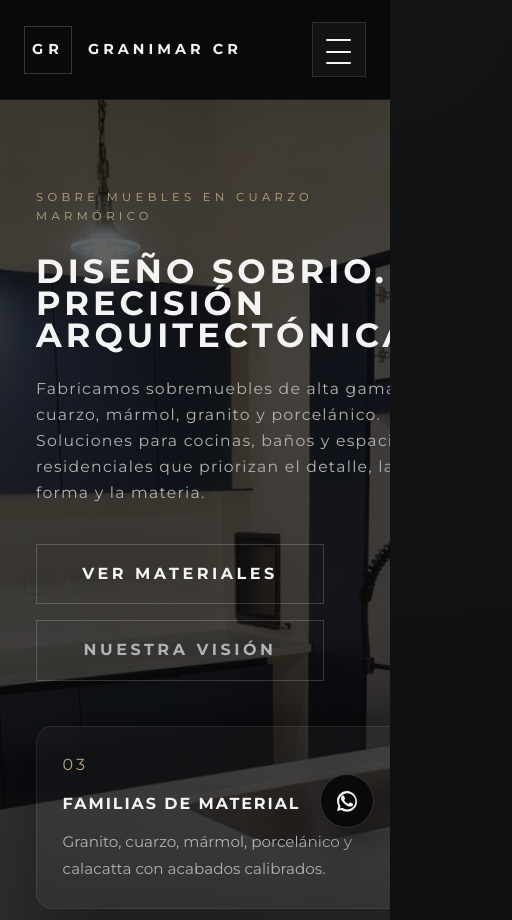
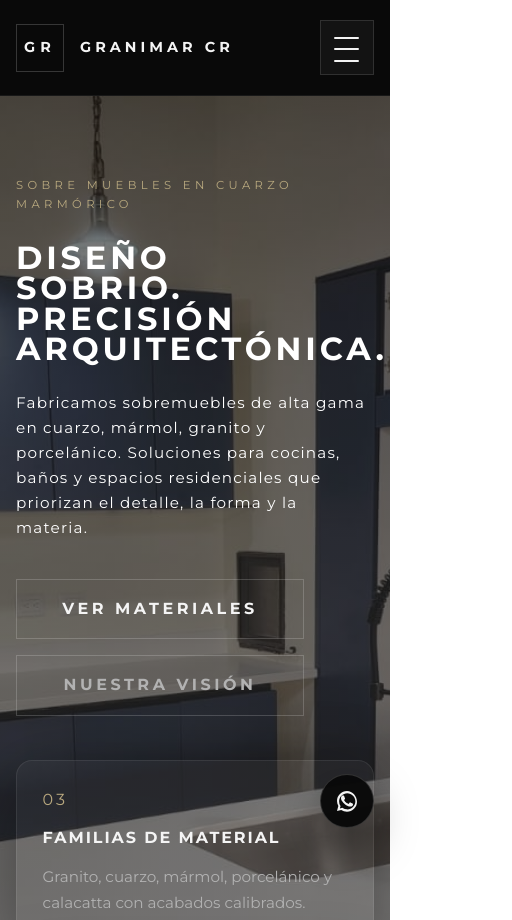
Before and after one commit to Segsoto/CrGranimar, a plain HTML site: page index.html in a window 390 px wide. Shown: the top 920 px of the page, 512 px wide, since content can reach past the window. Drawn offline with Linux system fonts and the light colour scheme.

Commit message:
Resposive arreglado

```diff
--- a/index.html
+++ b/index.html
@@ -2,7 +2,7 @@
 <html lang="es">
 <head>
   <meta charset="UTF-8" />
-  <meta name="viewport" content="width=device-width, initial-scale=1.0" />
+  <meta name="viewport" content="width=device-width, initial-scale=1.0, maximum-scale=1.0, viewport-fit=cover" />
   <title>Granimar CR | Sobremuebles de Lujo</title>
   <link rel="preconnect" href="https://fonts.googleapis.com" />
   <link rel="preconnect" href="https://fonts.gstatic.com" crossorigin />
@@ -31,7 +31,7 @@
         <div class="hero-bg" aria-hidden="true">
           <img src="img/imageninicio.jpeg" alt="Hero de sobremuebles de lujo" />
         </div>
-        <div class="hero-overlay"></div>
+        <div class="hero-overlay-inicio"></div>
         <div class="hero-content">
           <p class="eyebrow">SOBRE MUEBLES EN CUARZO MARMÓRICO</p>
           <h1>Diseño sobrio. Precisión arquitectónica.</h1>
--- a/scripts/main.js
+++ b/scripts/main.js
@@ -21,6 +21,22 @@ document.addEventListener('DOMContentLoaded', () => {
   const navToggle = document.querySelector('.nav-toggle');
   const navLinks = document.querySelectorAll('.main-nav a');
 
+  // Set CSS variables for header height and viewport height to handle mobile address bar
+  function setViewportVars() {
+    const root = document.documentElement;
+    if (header) {
+      root.style.setProperty('--header-height', `${header.offsetHeight}px`);
+    }
+    // --vh: 1% of the viewport height (dynamic, respects mobile chrome address bar)
+    const vh = window.innerHeight * 0.01;
+    root.style.setProperty('--vh', `${vh}px`);
+  }
+
+  // initialize and keep in sync
+  setViewportVars();
+  window.addEventListener('resize', setViewportVars);
+  window.addEventListener('orientationchange', setViewportVars);
+
   if (navToggle) {
     navToggle.addEventListener('click', () => {
       const opened = header.classList.toggle('nav-open');
--- a/styles/global.css
+++ b/styles/global.css
@@ -1,5 +1,6 @@
 :root {
   --bg: #090909;
+  --header-height: 6rem;
   --panel: #111111;
   --surface: #1b1b1b;
   --text: #f4f4f4;
@@ -16,12 +17,21 @@
   padding: 0;
 }
 
+html {
+  font-size: 16px;
+  -webkit-text-size-adjust: 100%;
+  text-size-adjust: 100%;
+}
+
 html, body {
   min-height: 100%;
 }
 
 body {
+  width: 100%;
+  overflow-x: hidden;
   font-family: 'Montserrat', sans-serif;
+  font-size: 16px;
   background: radial-gradient(circle at top left, rgba(255,255,255,0.04), transparent 35%),
               linear-gradient(180deg, #0a0a0a 0%, #080808 100%);
   color: var(--text);
@@ -37,6 +47,12 @@ body.page-ready {
 img {
   display: block;
   max-width: 100%;
+  height: auto;
+}
+
+.page-shell,
+main {
+  overflow-x: hidden;
 }
 
 a {
@@ -70,6 +86,7 @@ button, input, textarea, select {
   background: rgba(9, 9, 9, 0.92);
   border-bottom: 1px solid rgba(255,255,255,0.06);
   backdrop-filter: blur(16px);
+  height: var(--header-height);
 }
 
 .brand {
@@ -239,9 +256,12 @@ button, input, textarea, select {
 .hero-landing,
 .hero-page {
   position: relative;
-  min-height: calc(100vh - 8rem);
+  /* hero should fill viewport minus header; prefer dynamic --vh to avoid mobile address-bar issues */
+  min-height: calc((var(--vh, 1vh) * 100) - var(--header-height));
+  /* fallback for browsers without --vh */
+  min-height: calc(100vh - var(--header-height));
   display: grid;
-  place-items: center;
+  align-items: center;
   overflow: hidden;
 }
 
@@ -263,15 +283,23 @@ button, input, textarea, select {
 .hero-overlay {
   position: absolute;
   inset: 0;
-  background: linear-gradient(180deg, rgba(9,9,9,0.6) 0%, rgba(9,9,9,0.95) 100%);
+  background: linear-gradient(180deg rgba(145, 145, 145, 0.6) 0%, rgba(255, 255, 255, 0.95) 1000%);
   z-index: 1;
 }
 
+
+.hero-overlay-inicio {
+  position: absolute;
+  inset: 0;
+  background: linear-gradient(180deg, rgba(26, 26, 26, 0.6) 0%, rgba(255, 255, 255, 0.95) 1000%);
+  z-index: 1;
+}
 .hero-content {
   position: relative;
   z-index: 2;
+  width: min(100%, 58rem);
   max-width: 58rem;
-  padding: 4rem 1.5rem;
+  padding: clamp(2.5rem, 6vw, 4rem) 1.5rem;
   animation: revealUp 1.2s ease forwards;
   opacity: 0;
   transform: translateY(35px);
@@ -292,11 +320,12 @@ button, input, textarea, select {
   letter-spacing: 0.18em;
   text-transform: uppercase;
   margin-bottom: 1.6rem;
+  color: white;
 }
 
 .hero-copy {
   max-width: 42rem;
-  color: var(--muted);
+  color:  white;
   font-size: 1.05rem;
   letter-spacing: 0.08em;
   margin-bottom: 2.4rem;
@@ -1065,6 +1094,7 @@ button, input, textarea, select {
   .site-header {
     flex-wrap: wrap;
     align-items: center;
+    padding: 1rem clamp(1rem, 3vw, 1.5rem);
   }
 
   .site-header.nav-open {
@@ -1078,12 +1108,21 @@ button, input, textarea, select {
   .hero-page,
   .hero-landing {
     min-height: auto;
-    padding: 3rem 1.25rem;
+    min-height: calc((var(--vh, 1vh) * 100) - var(--header-height));
+    min-height: calc(100vh - var(--header-height));
+    padding: 5.5rem 1rem 2rem;
+    align-items: start;
   }
 
   .hero-content {
-    width: min(100%, 58rem);
-    padding: 3rem 1rem;
+    width: 100%;
+    max-width: 100%;
+    padding: 0 0 1.25rem;
+  }
+
+  .hero-content h1 {
+    font-size: clamp(2.25rem, 5.3vw, 3.2rem);
+    max-width: 10ch;
   }
 
   .hero-support {
@@ -1100,11 +1139,13 @@ button, input, textarea, select {
     max-width: 18rem;
   }
 
+  .section-contact,
   .contact-layout,
   .section-categories,
   .detail-grid,
   .project-grid,
-  .category-grid {
+  .category-grid,
+  .footer-advanced {
     grid-template-columns: 1fr;
   }
 
@@ -1113,6 +1154,15 @@ button, input, textarea, select {
   .contact-form,
   .map-panel {
     margin: 0 1.25rem 1.5rem;
+  }
+
+  .site-footer {
+    padding-inline: 0;
+  }
+
+  .footer-advanced {
+    padding: 2.2rem 1rem;
+    gap: 1.5rem;
   }
 }
 
@@ -1142,21 +1192,23 @@ button, input, textarea, select {
   }
 
   .hero-content {
-    padding: 2.5rem 1rem;
+    padding: 0 0 1rem;
   }
 
   .hero-content h1 {
-    font-size: clamp(2.1rem, 8vw, 2.8rem);
+    font-size: clamp(2rem, 8vw, 2.7rem);
     letter-spacing: 0.12em;
   }
 
   .hero-copy {
-    font-size: 0.98rem;
+    font-size: 0.95rem;
   }
 
   .hero-landing {
     min-height: auto;
-    padding-block: 3rem 2rem;
+    min-height: calc((var(--vh, 1vh) * 100) - var(--header-height));
+    min-height: calc(100vh - var(--header-height));
+    padding-block: 5rem 2rem;
   }
 
   .materials-preview,
@@ -1173,6 +1225,11 @@ button, input, textarea, select {
 
   .section-contact {
     grid-template-columns: 1fr;
+  }
+
+  .section-heading,
+  .section-note {
+    max-width: 100%;
   }
 }
 
```
Also changed, not shown: quienessomos.html (+1 -1 lines), proyectos/calacatta1.jpeg (added), proyectos/calacatta2.jpeg (added), proyectos/calacatta3.jpeg (added), proyectos/calacatta4.jpeg (added), proyectos/calacatta5.jpeg (added), proyectos/cuarzo1.jpeg (added), proyectos/cuarzo2.jpeg (added), proyectos/cuarzo3.jpeg (added), proyectos/granito1.jpeg (added).
